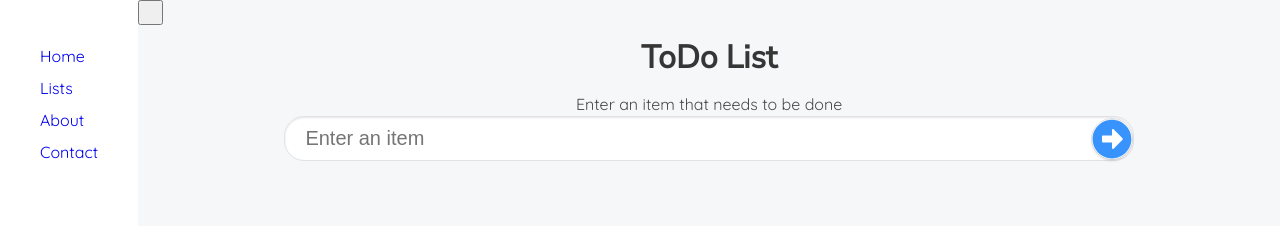
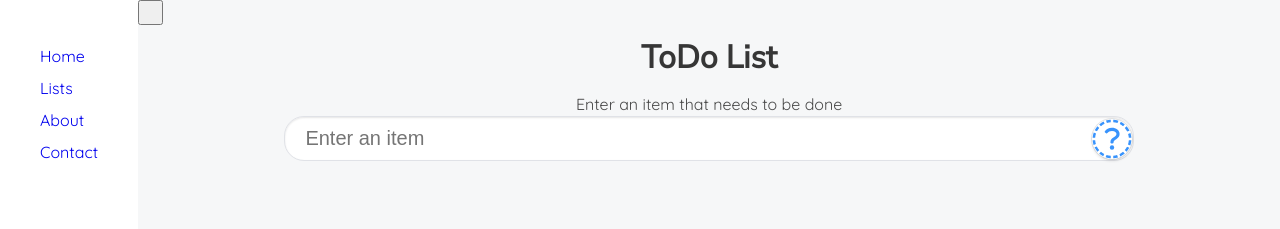
Before and after one commit to 3daddict/todo-list-js, a plain HTML site: page index.html in a window 1280 px wide. Drawn offline with nearby package versions, Linux system fonts and the light colour scheme.

Commit message:
updated submit button

```diff
--- a/assets/styles.css
+++ b/assets/styles.css
@@ -115,6 +115,7 @@ p {
 .content {
   flex-direction: row;
   flex: 1;
+  height: 100vh;
   justify-content: center;
   text-align: center;
   position: relative;
@@ -215,7 +216,7 @@ input {
   padding: 0;
   cursor: pointer;
 }
-.submit-button .fa-arrow-alt-circle-right {
+.submit-button .fa-caret-circle-down {
   position: absolute;
   top: 2.5px;
   right: 2px;
--- a/index.html
+++ b/index.html
@@ -40,7 +40,7 @@
                 <p>Enter an item that needs to be done</p>
                 <form class="form-container" id="inputForm">
                     <input class="item-input" type="text" id="todoInput" placeholder="Enter an item" autocomplete="off" />
-                    <button class="submit-button" type="button" id="submitButton"><i class="fas fa-arrow-alt-circle-right submit-icon"></i></button>
+                    <button class="submit-button" type="button" id="submitButton"><i class="fas fa-caret-circle-down submit-icon"></i></button>
                     <p id="errorMsg"></p>
                 </form>
             </div>
```
